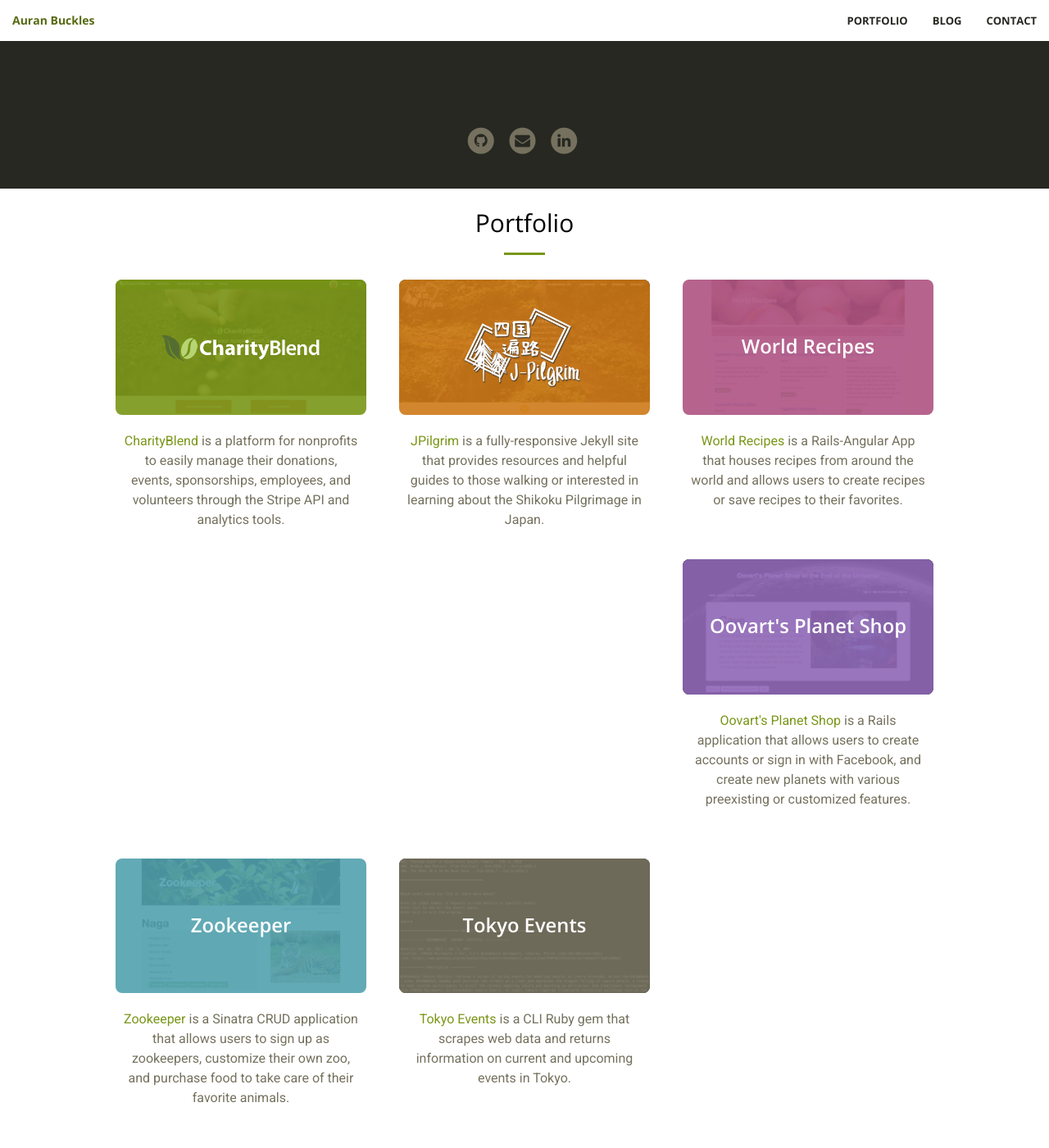
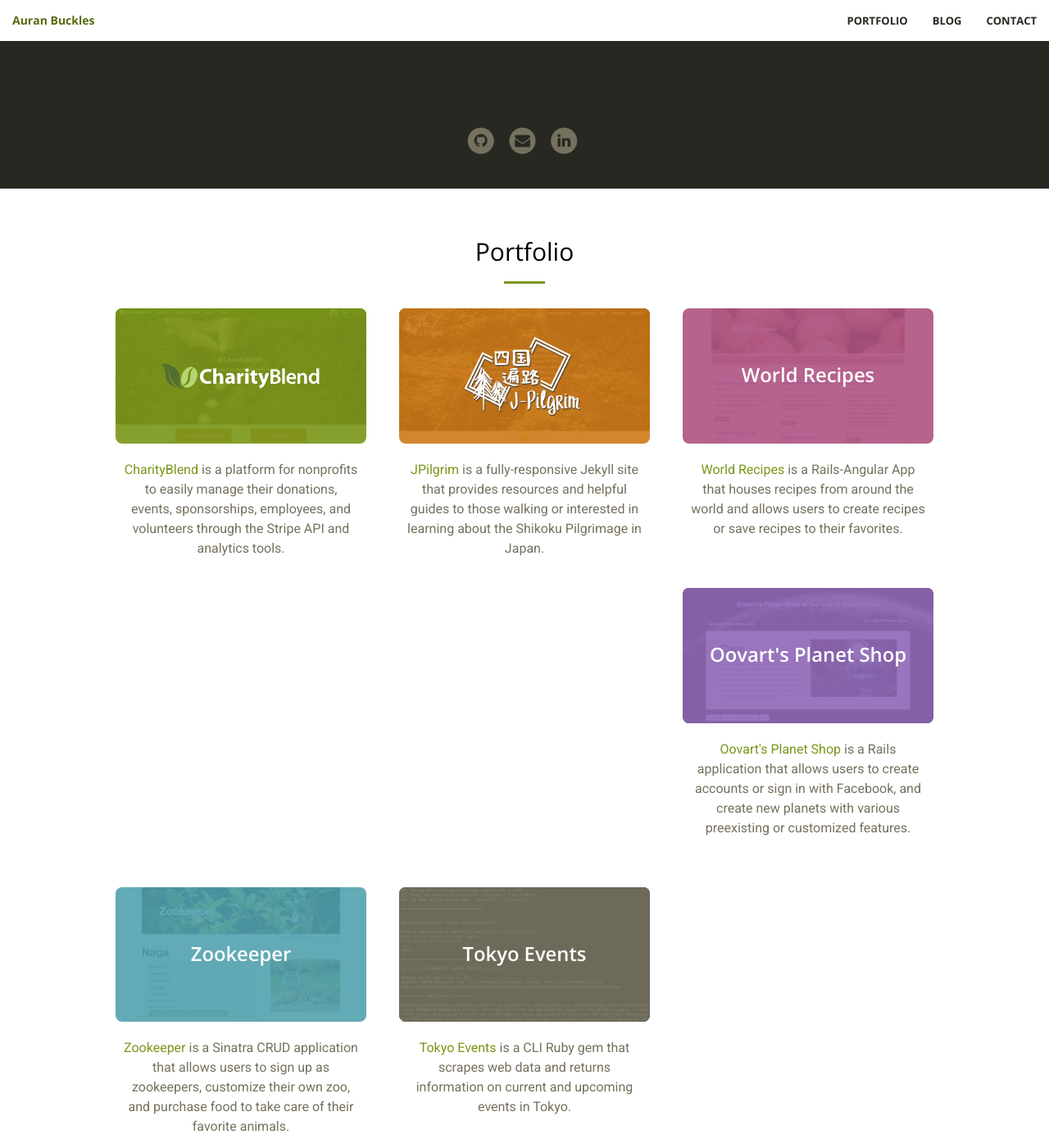
Before and after one commit to auranbuckles/auranbuckles, a Jekyll site: the page built from index.html, in a window 1280 px wide and 1400 px high, scrolled down 550 px. Shown: the whole window at 82% size. Built offline with Jekyll 4.4.1, drawn with Linux system fonts in a browser that asks for light colours; nearby versions of some CDN libraries.

Commit message:
section paddings

```diff
--- a/_sass/_base.scss
+++ b/_sass/_base.scss
@@ -322,8 +322,8 @@
 //// Sections Universal
 
 section {
-  // height: 100%;
   padding: 50px;
+  padding-top: 80px;
   position: relative;
 }
 
--- a/_sass/_mobile.scss
+++ b/_sass/_mobile.scss
@@ -31,6 +31,7 @@
   }
   section {
     padding: 25px;
+    padding-top: 60px;
   }
   #portfolio {
     .project {
```
